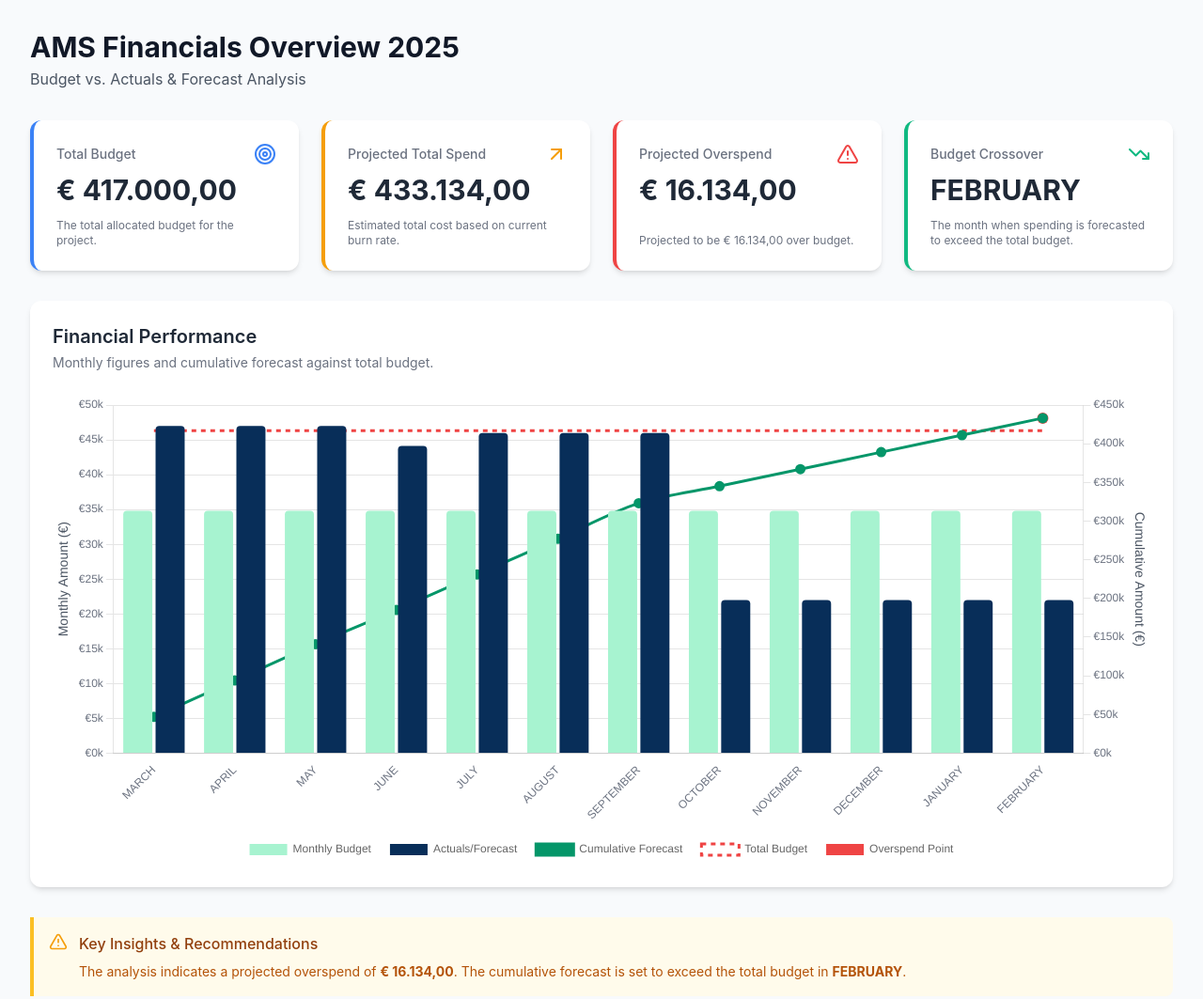
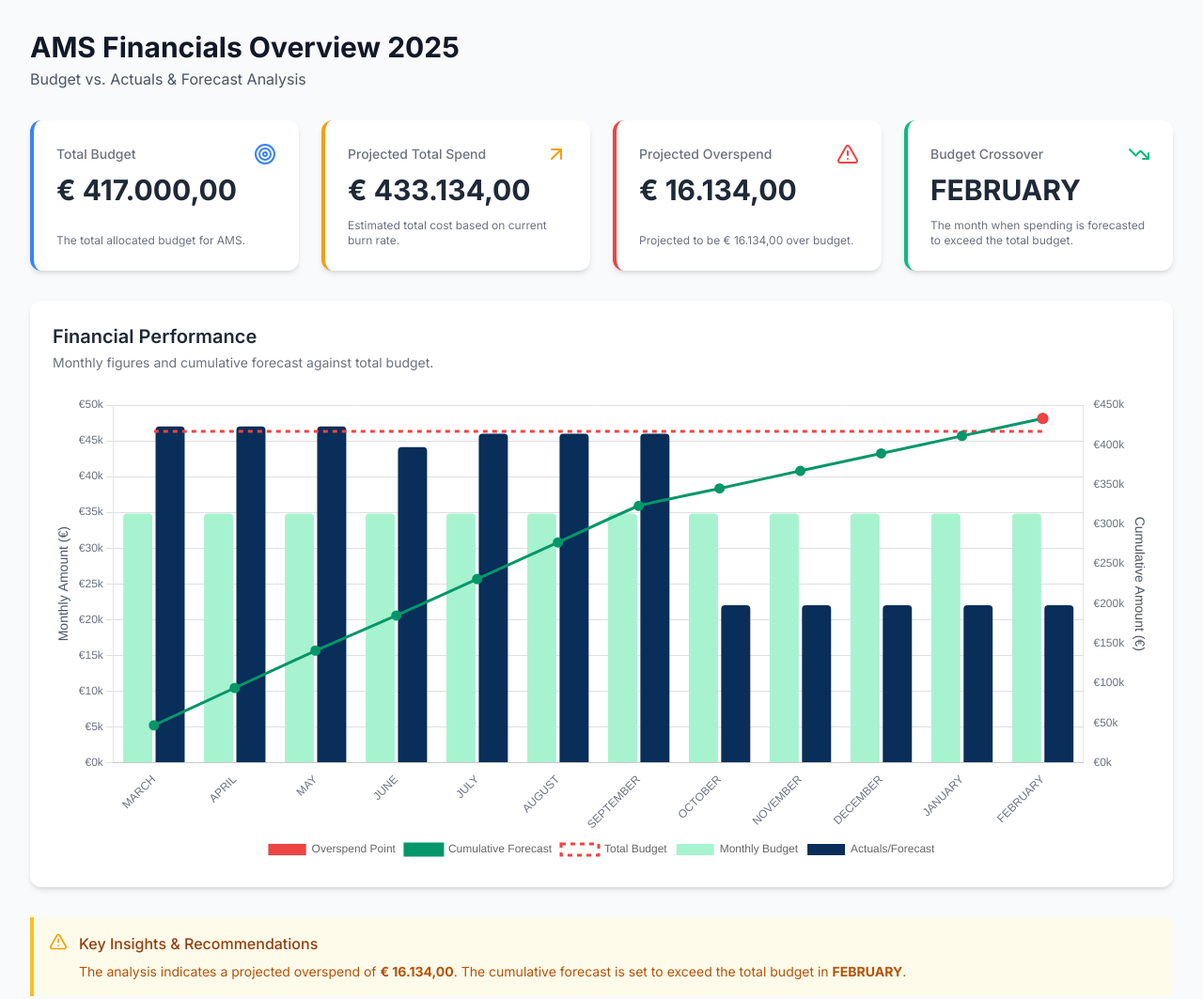
Before and after one commit to BrainsieSD/BrainsieSD.github.io, a plain HTML site: page index.html in a window 1280 px wide. Shown: the whole page at 94% size. Drawn offline with nearby package versions, Linux system fonts and the light colour scheme.

Commit message:
Update index.html

```diff
--- a/index.html
+++ b/index.html
@@ -8,54 +8,108 @@
     <!-- Tailwind CSS for styling -->
     <script src="https://cdn.tailwindcss.com"></script>
 
-    <!-- Chart.js for creating the chart -->
+    <!-- Chart.js for the chart -->
     <script src="https://cdn.jsdelivr.net/npm/chart.js"></script>
 
-    <!-- Lucide Icons for icons -->
-    <script src="https://unpkg.com/lucide@latest"></script>
+    <!-- Google Fonts: Inter -->
+    <link rel="preconnect" href="https://fonts.googleapis.com">
+    <link rel="preconnect" href="https://fonts.gstatic.com" crossorigin>
+    <link href="https://fonts.googleapis.com/css2?family=Inter:wght@400;500;600;700;800&display=swap" rel="stylesheet">
 
     <style>
-        /* Custom font and base styling */
+        /* Apply the Inter font family */
         body {
             font-family: 'Inter', sans-serif;
         }
-        @import url('https://fonts.googleapis.com/css2?family=Inter:wght@400;500;600;700;800&display=swap');
     </style>
 </head>
 <body class="bg-slate-50">
 
-    <div class="p-4 sm:p-6 lg:p-8">
-        <div class="max-w-7xl mx-auto">
-            <!-- Header Section -->
-            <header class="mb-8">
-                <h1 class="text-3xl font-bold text-gray-900">AMS Financials Overview 2025</h1>
-                <p class="text-md text-gray-600 mt-1">Budget vs. Actuals & Forecast Analysis</p>
-            </header>
+    <div class="max-w-7xl mx-auto p-4 sm:p-6 lg:p-8">
+        <!-- Header Section -->
+        <header class="mb-8">
+            <h1 class="text-3xl font-bold text-gray-900">AMS Financials Overview 2025</h1>
+            <p class="text-md text-gray-600 mt-1">Budget vs. Actuals & Forecast Analysis</p>
+        </header>
 
-            <!-- KPI Cards Grid -->
-            <div id="kpi-cards" class="grid grid-cols-1 sm:grid-cols-2 lg:grid-cols-4 gap-6 mb-8">
-                <!-- Info cards will be injected here by JavaScript -->
+        <!-- KPI Info Cards Grid -->
+        <div class="grid grid-cols-1 sm:grid-cols-2 lg:grid-cols-4 gap-6 mb-8">
+            <!-- Total Budget Card -->
+            <div id="total-budget-card" class="bg-white rounded-xl shadow-md p-6 flex flex-col justify-between border-l-4" style="border-color: #3b82f6;">
+                <div>
+                    <div class="flex items-center justify-between mb-2">
+                        <p class="text-sm font-medium text-gray-500">Total Budget</p>
+                        <svg xmlns="http://www.w3.org/2000/svg" width="24" height="24" viewBox="0 0 24 24" fill="none" stroke="#3b82f6" stroke-width="2" stroke-linecap="round" stroke-linejoin="round" class="h-6 w-6"><circle cx="12" cy="12" r="10"></circle><circle cx="12" cy="12" r="6"></circle><circle cx="12" cy="12" r="2"></circle></svg>
+                    </div>
+                    <p id="kpi-total-budget" class="text-3xl font-bold text-gray-800">€0</p>
+                </div>
+                <p class="text-xs text-gray-500 mt-3">The total allocated budget for AMS.</p>
             </div>
 
-            <!-- Chart Container -->
-            <div class="bg-white rounded-xl shadow-md p-4 sm:p-6">
-                <h2 class="text-xl font-semibold text-gray-800 mb-1">Financial Performance</h2>
-                <p class="text-sm text-gray-500 mb-6">Monthly figures and cumulative forecast against total budget.</p>
-                <div class="relative h-[500px]">
-                    <canvas id="financialChart"></canvas>
+            <!-- Projected Spend Card -->
+            <div id="projected-spend-card" class="bg-white rounded-xl shadow-md p-6 flex flex-col justify-between border-l-4" style="border-color: #f59e0b;">
+                <div>
+                    <div class="flex items-center justify-between mb-2">
+                        <p class="text-sm font-medium text-gray-500">Projected Total Spend</p>
+                         <svg xmlns="http://www.w3.org/2000/svg" width="24" height="24" viewBox="0 0 24 24" fill="none" stroke="#f59e0b" stroke-width="2" stroke-linecap="round" stroke-linejoin="round" class="h-6 w-6"><line x1="7" y1="17" x2="17" y2="7"></line><polyline points="7 7 17 7 17 17"></polyline></svg>
+                    </div>
+                    <p id="kpi-projected-spend" class="text-3xl font-bold text-gray-800">€0</p>
                 </div>
+                <p class="text-xs text-gray-500 mt-3">Estimated total cost based on current burn rate.</p>
             </div>
 
-            <!-- Insights & Recommendations Box -->
-            <div id="insights-box" class="mt-8 bg-amber-50 border-l-4 border-amber-400 p-4 rounded-r-lg">
-                 <!-- Insights content will be injected here by JavaScript -->
+            <!-- Projected Overspend Card -->
+            <div id="projected-overspend-card" class="bg-white rounded-xl shadow-md p-6 flex flex-col justify-between border-l-4" style="border-color: #ef4444;">
+                <div>
+                    <div class="flex items-center justify-between mb-2">
+                        <p class="text-sm font-medium text-gray-500">Projected Overspend</p>
+                        <svg xmlns="http://www.w3.org/2000/svg" width="24" height="24" viewBox="0 0 24 24" fill="none" stroke="#ef4444" stroke-width="2" stroke-linecap="round" stroke-linejoin="round" class="h-6 w-6"><path d="m21.73 18-8-14a2 2 0 0 0-3.46 0l-8 14A2 2 0 0 0 4 21h16a2 2 0 0 0 1.73-3Z"></path><line x1="12" y1="9" x2="12" y2="13"></line><line x1="12" y1="17" x2="12.01" y2="17"></line></svg>
+                    </div>
+                    <p id="kpi-overspend" class="text-3xl font-bold text-gray-800">€0</p>
+                </div>
+                <p id="kpi-overspend-desc" class="text-xs text-gray-500 mt-3">Projected to be €0 over budget.</p>
+            </div>
+
+            <!-- Budget Crossover Card -->
+            <div id="crossover-card" class="bg-white rounded-xl shadow-md p-6 flex flex-col justify-between border-l-4" style="border-color: #10b981;">
+                <div>
+                    <div class="flex items-center justify-between mb-2">
+                        <p class="text-sm font-medium text-gray-500">Budget Crossover</p>
+                        <svg xmlns="http://www.w3.org/2000/svg" width="24" height="24" viewBox="0 0 24 24" fill="none" stroke="#10b981" stroke-width="2" stroke-linecap="round" stroke-linejoin="round" class="h-6 w-6"><polyline points="22 17 13.5 8.5 8.5 13.5 2 7"></polyline><polyline points="16 17 22 17 22 11"></polyline></svg>
+                    </div>
+                    <p id="kpi-crossover-month" class="text-3xl font-bold text-gray-800">N/A</p>
+                </div>
+                <p class="text-xs text-gray-500 mt-3">The month when spending is forecasted to exceed the total budget.</p>
+            </div>
+        </div>
+
+        <!-- Chart Section -->
+        <div class="bg-white rounded-xl shadow-md p-4 sm:p-6">
+            <h2 class="text-xl font-semibold text-gray-800 mb-1">Financial Performance</h2>
+            <p class="text-sm text-gray-500 mb-6">Monthly figures and cumulative forecast against total budget.</p>
+            <div style="height: 500px;">
+                <canvas id="financialChart"></canvas>
+            </div>
+        </div>
+
+        <!-- Insights Section -->
+        <div class="mt-8 bg-amber-50 border-l-4 border-amber-400 p-4 rounded-r-lg">
+            <div class="flex">
+                <div class="flex-shrink-0">
+                    <svg xmlns="http://www.w3.org/2000/svg" width="20" height="20" viewBox="0 0 24 24" fill="none" stroke="#f59e0b" stroke-width="2" stroke-linecap="round" stroke-linejoin="round" class="h-5 w-5"><path d="m21.73 18-8-14a2 2 0 0 0-3.46 0l-8 14A2 2 0 0 0 4 21h16a2 2 0 0 0 1.73-3Z"></path><line x1="12" y1="9" x2="12" y2="13"></line><line x1="12" y1="17" x2="12.01" y2="17"></line></svg>
+                </div>
+                <div class="ml-3">
+                    <h3 class="text-md font-medium text-amber-800">Key Insights & Recommendations</h3>
+                    <div id="insights-text" class="mt-2 text-sm text-amber-700">
+                        <p>The analysis indicates a projected overspend of <span id="insight-overspend" class="font-bold">€0</span>. The cumulative forecast is set to exceed the total budget in <span id="insight-crossover" class="font-bold">N/A</span>.</p>
+                    </div>
+                </div>
             </div>
         </div>
     </div>
 
     <script>
-        // --- DATA ---
-        // This is the raw data, just like in the React version.
+        // --- Data and Configuration ---
         const rawData = [
             { MONTH: 'MARCH', "Budget per Month": 34828, "Actuals & Estimate Burnrate": 47000, "Cummulative Forecast": 47000, "Total Budget": 417000 },
             { MONTH: 'APRIL', "Budget per Month": 34828, "Actuals & Estimate Burnrate": 47000, "Cummulative Forecast": 94000, "Total Budget": 417000 },
@@ -71,34 +125,12 @@
             { MONTH: 'FEBRUARY', "Budget per Month": 34828, "Actuals & Estimate Burnrate": 22000, "Cummulative Forecast": 433134, "Total Budget": 417000 }
         ];
 
-        // --- UTILITY FUNCTIONS ---
-        // Formats a number into a Dutch Euro currency string.
+        // --- Helper Functions ---
         const formatCurrency = (value) => new Intl.NumberFormat('nl-NL', { style: 'currency', currency: 'EUR' }).format(value);
 
-        // --- DOM MANIPULATION ---
-        // Function to create and inject an Info Card.
-        const createInfoCard = (title, value, iconName, color, description) => {
-            const card = document.createElement('div');
-            card.className = "bg-white rounded-xl shadow-md p-6 flex flex-col justify-between border-l-4";
-            card.style.borderColor = color;
-
-            card.innerHTML = `
-                <div>
-                    <div class="flex items-center justify-between mb-2">
-                        <p class="text-sm font-medium text-gray-500">${title}</p>
-                        <i data-lucide="${iconName}" style="color: ${color};"></i>
-                    </div>
-                    <p class="text-3xl font-bold text-gray-800">${value}</p>
-                </div>
-                <p class="text-xs text-gray-500 mt-3">${description}</p>
-            `;
-            return card;
-        };
-
-        // --- MAIN LOGIC ---
-        // This function runs when the page loads.
+        // --- Main Logic ---
         document.addEventListener('DOMContentLoaded', () => {
-            // 1. Process Data to Calculate KPIs
+            // 1. Calculate KPIs
             const totalBudget = rawData.length > 0 ? rawData[0]['Total Budget'] : 0;
             const projectedSpend = rawData.length > 0 ? rawData[rawData.length - 1]['Cummulative Forecast'] : 0;
             const overspend = projectedSpend - totalBudget;
@@ -106,37 +138,24 @@
             const crossoverMonth = crossover ? crossover.MONTH : 'N/A';
             const crossoverIndex = rawData.findIndex(d => d['Cummulative Forecast'] > totalBudget);
 
-            // 2. Render KPI Cards
-            const kpiContainer = document.getElementById('kpi-cards');
-            kpiContainer.appendChild(createInfoCard('Total Budget', formatCurrency(totalBudget), 'target', '#3b82f6', 'The total allocated budget for the project.'));
-            kpiContainer.appendChild(createInfoCard('Projected Total Spend', formatCurrency(projectedSpend), 'arrow-up-right', '#f59e0b', 'Estimated total cost based on current burn rate.'));
-            kpiContainer.appendChild(createInfoCard('Projected Overspend', formatCurrency(overspend), 'alert-triangle', '#ef4444', `Projected to be ${formatCurrency(Math.abs(overspend))} over budget.`));
-            kpiContainer.appendChild(createInfoCard('Budget Crossover', crossoverMonth, 'trending-down', '#10b981', 'The month when spending is forecasted to exceed the total budget.'));
+            // 2. Update KPI Cards and Insights
+            document.getElementById('kpi-total-budget').textContent = formatCurrency(totalBudget);
+            document.getElementById('kpi-projected-spend').textContent = formatCurrency(projectedSpend);
+            document.getElementById('kpi-overspend').textContent = formatCurrency(overspend);
+            document.getElementById('kpi-overspend-desc').textContent = `Projected to be ${formatCurrency(Math.abs(overspend))} over budget.`;
+            document.getElementById('kpi-crossover-month').textContent = crossoverMonth;
+            document.getElementById('insight-overspend').textContent = formatCurrency(overspend);
+            document.getElementById('insight-crossover').textContent = crossoverMonth;
 
-            // 3. Render Insights Box
-            const insightsContainer = document.getElementById('insights-box');
-            insightsContainer.innerHTML = `
-                <div class="flex">
-                    <div class="flex-shrink-0">
-                        <i data-lucide="alert-triangle" class="h-5 w-5 text-amber-500"></i>
-                    </div>
-                    <div class="ml-3">
-                        <h3 class="text-md font-medium text-amber-800">Key Insights & Recommendations</h3>
-                        <div class="mt-2 text-sm text-amber-700">
-                            <p>The analysis indicates a projected overspend of <span class="font-bold">${formatCurrency(overspend)}</span>. The cumulative forecast is set to exceed the total budget in <span class="font-bold">${crossoverMonth}</span>.</p>
-                        </div>
-                    </div>
-                </div>
-            `;
+            // 3. Prepare Chart Data
+            const labels = rawData.map(d => d.MONTH);
+            const crossoverPointData = new Array(labels.length).fill(null);
+            if (crossoverIndex !== -1) {
+                crossoverPointData[crossoverIndex] = rawData[crossoverIndex]['Cummulative Forecast'];
+            }
 
-
-            // This command finds all i tags with a 'data-lucide' attribute and replaces them with SVG icons.
-            lucide.createIcons();
-
-            // 4. Prepare Data for Chart.js
-            const chartLabels = rawData.map(d => d.MONTH);
             const chartData = {
-                labels: chartLabels,
+                labels: labels,
                 datasets: [
                     {
                         type: 'bar',
@@ -145,6 +164,7 @@
                         backgroundColor: '#a7f3d0',
                         yAxisID: 'yLeft',
                         borderRadius: 4,
+                        order: 2 // Render bars behind lines
                     },
                     {
                         type: 'bar',
@@ -153,6 +173,7 @@
                         backgroundColor: '#082e59',
                         yAxisID: 'yLeft',
                         borderRadius: 4,
+                        order: 2 // Render bars behind lines
                     },
                     {
                         type: 'line',
@@ -160,49 +181,69 @@
                         data: rawData.map(d => d['Cummulative Forecast']),
                         borderColor: '#059669',
                         backgroundColor: '#059669',
+                        borderWidth: 3,
                         yAxisID: 'yRight',
-                        tension: 0.3,
-                        borderWidth: 3,
+                        tension: 0.1,
                         pointRadius: 4,
-                        pointHoverRadius: 8
+                        pointHoverRadius: 8,
+                        order: 1 // Render this line on top of bars
                     },
                     {
                         type: 'line',
                         label: 'Total Budget',
                         data: rawData.map(d => d['Total Budget']),
                         borderColor: '#ef4444',
-                        backgroundColor: 'transparent', // This makes the legend's background box invisible
+                        backgroundColor: 'transparent', // Make legend background transparent
+                        fill: false,
+                        borderWidth: 3,
                         borderDash: [5, 5],
                         yAxisID: 'yRight',
-                        borderWidth: 3,
-                        pointRadius: 0, // No dots on this line
+                        pointRadius: 0,
+                        order: 1 // Render this line on top of bars
                     },
-                     {
-                        type: 'line',
+                    {
+                        type: 'scatter',
                         label: 'Overspend Point',
-                        data: rawData.map((d, index) => index === crossoverIndex ? d['Cummulative Forecast'] : null),
-                        borderColor: '#ef4444',
+                        data: crossoverPointData,
+                        yAxisID: 'yRight',
                         backgroundColor: '#ef4444',
-                        yAxisID: 'yRight',
-                        pointStyle: 'circle',
-                        pointRadius: 6,
-                        pointHoverRadius: 10,
-                        borderWidth: 0, // We only want to show the point
-                        showLine: false,
+                        radius: 6,
+                        hoverRadius: 8,
+                        order: 0 // Render this point on top of everything
                     }
                 ]
             };
 
-            // 5. Create Chart
-            const ctx = document.getElementById('financialChart').getContext('2d');
-            new Chart(ctx, {
+            // 4. Chart Configuration
+            const chartConfig = {
                 data: chartData,
                 options: {
                     responsive: true,
                     maintainAspectRatio: false,
-                    interaction: {
-                        mode: 'index',
-                        intersect: false,
+                    plugins: {
+                        legend: {
+                            position: 'bottom',
+                        },
+                        tooltip: {
+                            backgroundColor: '#fff',
+                            titleColor: '#333',
+                            bodyColor: '#666',
+                            borderColor: '#ddd',
+                            borderWidth: 1,
+                            padding: 10,
+                            callbacks: {
+                                label: function(context) {
+                                    let label = context.dataset.label || '';
+                                    if (label) {
+                                        label += ': ';
+                                    }
+                                    if (context.parsed.y !== null) {
+                                        label += formatCurrency(context.parsed.y);
+                                    }
+                                    return label;
+                                }
+                            }
+                        }
                     },
                     scales: {
                         x: {
@@ -217,28 +258,30 @@
                             }
                         },
                         yLeft: {
-                            type: 'linear',
                             position: 'left',
                             title: {
                                 display: true,
                                 text: 'Monthly Amount (€)',
+                                font: { size: 14 },
                                 color: '#4b5563',
-                                font: { size: 14 }
                             },
                             ticks: {
                                 font: { size: 12 },
                                 color: '#6b7280',
                                 callback: value => `€${value / 1000}k`
                             },
+                             grid: {
+                                color: '#e0e0e0',
+                                borderDash: [3, 3]
+                            }
                         },
                         yRight: {
-                            type: 'linear',
                             position: 'right',
                             title: {
                                 display: true,
                                 text: 'Cumulative Amount (€)',
+                                font: { size: 14 },
                                 color: '#4b5563',
-                                font: { size: 14 }
                             },
                             ticks: {
                                 font: { size: 12 },
@@ -246,42 +289,18 @@
                                 callback: value => `€${value / 1000}k`
                             },
                             grid: {
-                                drawOnChartArea: false, // only show grid for left axis
-                            },
-                        }
-                    },
-                    plugins: {
-                        legend: {
-                            position: 'bottom',
-                            labels: {
-                                padding: 20
-                            }
-                        },
-                        tooltip: {
-                            enabled: true,
-                            backgroundColor: '#ffffff',
-                            titleColor: '#1f2937',
-                            bodyColor: '#4b5563',
-                            borderColor: '#e5e7eb',
-                            borderWidth: 1,
-                            padding: 15,
-                            callbacks: {
-                                label: function(context) {
-                                    let label = context.dataset.label || '';
-                                    if (label) {
-                                        label += ': ';
-                                    }
-                                    if (context.parsed.y !== null) {
-                                        label += formatCurrency(context.parsed.y);
-                                    }
-                                    return label;
-                                }
+                                display: false
                             }
                         }
                     }
                 }
-            });
+            };
+
+            // 5. Render Chart
+            const ctx = document.getElementById('financialChart').getContext('2d');
+            new Chart(ctx, chartConfig);
         });
     </script>
+
 </body>
 </html>
```
